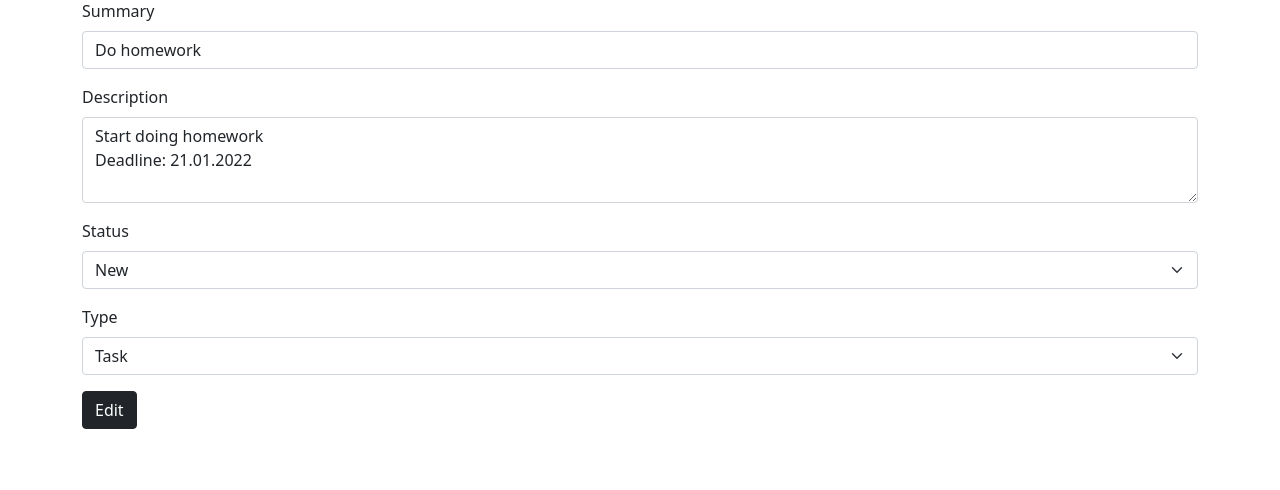
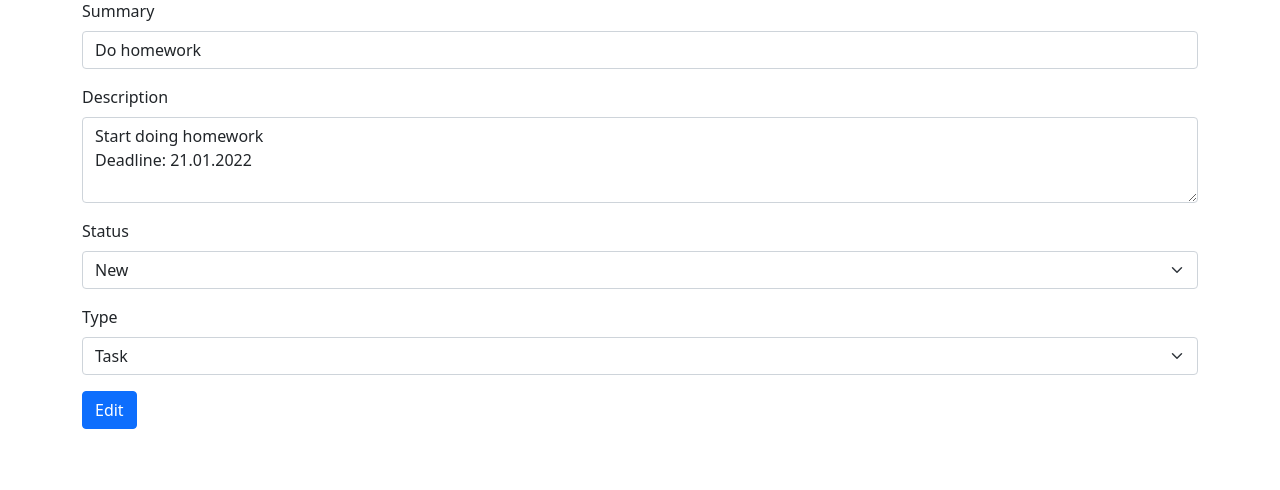
Before and after one commit to Irbiss555/issue_tracker, a Django app: page /issue/edit/1 in a window 1280 px wide. Shown: the part 113-603 px from the top of the page. Run offline with Django 3.2, Linux system fonts and the light colour scheme; data comes from the database, SQL or seed files in the repository.

Commit message:
#5 Изменил стиль кнопки в форме

```diff
--- a/issue_tracker/templates/common/issue_form.html
+++ b/issue_tracker/templates/common/issue_form.html
@@ -32,4 +32,4 @@
         {% endfor %}
     </select>
 </div>
-<button type="submit" class="btn btn-dark">{{ btn_title }}</button>
+<button type="submit" class="btn btn-primary">{{ btn_title }}</button>
```
